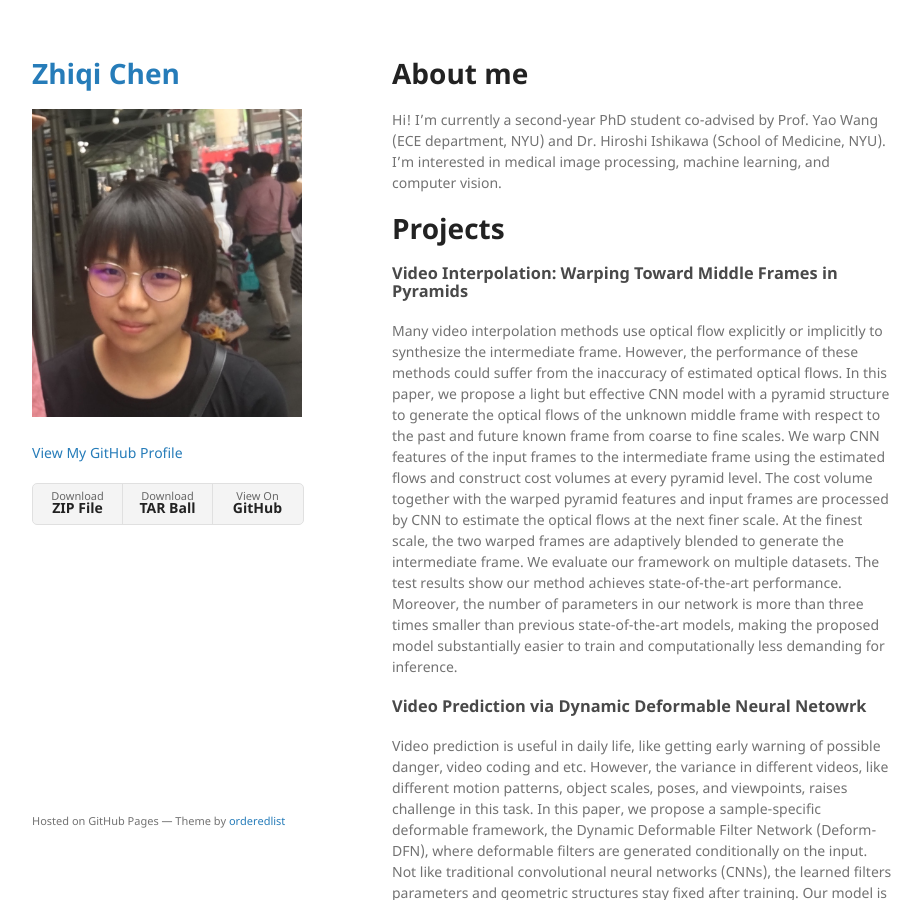
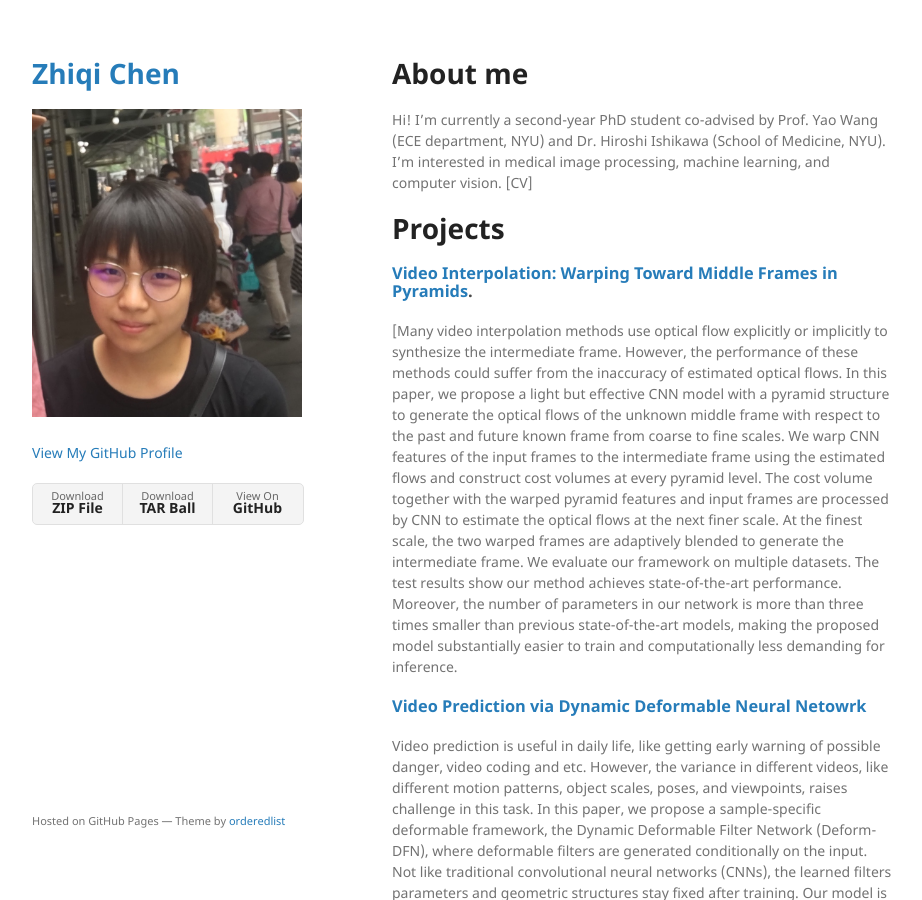
Before and after one commit to zhiqiiiiiii/zhiqiiiiiii.github.io, a Jekyll site: the page built from index.md, in a window 1280 px wide and 900 px high. Shown: the whole window, without its empty margins (178-1100 px from the left). Built offline with Jekyll 4.4.1, drawn with Linux system fonts in a browser that asks for light colours; the repository's description, which GitHub fills in, is left out; our own code applies the rules of GitHub Pages for plain Markdown files.

Commit message:
change theme

```diff
--- a/index.md
+++ b/index.md
@@ -4,15 +4,15 @@ layout: default
 
 # About me
 
-Hi! I'm currently a second-year PhD student co-advised by Prof. Yao Wang (ECE department, NYU) and Dr. Hiroshi Ishikawa (School of Medicine, NYU). I'm interested in medical image processing, machine learning, and computer vision.
+Hi! I'm currently a second-year PhD student co-advised by Prof. Yao Wang (ECE department, NYU) and Dr. Hiroshi Ishikawa (School of Medicine, NYU). I'm interested in medical image processing, machine learning, and computer vision. [CV]
 
 # Projects
 
-### Video Interpolation: Warping Toward Middle Frames in Pyramids
-Many video interpolation methods use optical flow explicitly or implicitly to synthesize the intermediate frame. However, the performance of these methods could suffer from the inaccuracy of estimated optical flows. In this paper, we propose a light but effective CNN model with a pyramid structure to generate the optical flows of the unknown middle frame with respect to the past and future known frame from coarse to fine scales. We warp CNN features of the input frames to the intermediate frame using the estimated flows and construct cost volumes at every pyramid level. The cost volume together with the warped pyramid features and input frames are processed by CNN to estimate the optical flows at the next finer scale. At the finest scale, the two warped frames are adaptively blended to generate the intermediate frame. We evaluate our framework on multiple datasets. The test results show our method achieves state-of-the-art performance. Moreover, the number of parameters in our network is more than three times smaller than previous state-of-the-art models, making the proposed model substantially easier to train and computationally less demanding for inference.
+### [Video Interpolation: Warping Toward Middle Frames in Pyramids](./proj_video_interp.html).
+[Many video interpolation methods use optical flow explicitly or implicitly to synthesize the intermediate frame. However, the performance of these methods could suffer from the inaccuracy of estimated optical flows. In this paper, we propose a light but effective CNN model with a pyramid structure to generate the optical flows of the unknown middle frame with respect to the past and future known frame from coarse to fine scales. We warp CNN features of the input frames to the intermediate frame using the estimated flows and construct cost volumes at every pyramid level. The cost volume together with the warped pyramid features and input frames are processed by CNN to estimate the optical flows at the next finer scale. At the finest scale, the two warped frames are adaptively blended to generate the intermediate frame. We evaluate our framework on multiple datasets. The test results show our method achieves state-of-the-art performance. Moreover, the number of parameters in our network is more than three times smaller than previous state-of-the-art models, making the proposed model substantially easier to train and computationally less demanding for inference.
 
-### Video Prediction via Dynamic Deformable Neural Netowrk
+### [Video Prediction via Dynamic Deformable Neural Netowrk](./proj_video_extrp.html)
 Video prediction is useful in daily life, like getting early warning of possible danger, video coding and etc. However, the variance in different videos, like different motion patterns, object scales, poses, and viewpoints, raises challenge in this task. In this paper, we propose a sample-specific deformable framework, the Dynamic Deformable Filter Network (Deform-DFN), where deformable filters are generated conditionally on the input. Not like traditional convolutional neural networks (CNNs), the learned filters parameters and geometric structures stay fixed after training. Our model is able to adapt to different samples so that it enhances the transformation modeling capability of CNNs. The Deform-DFN consists of a parameter filter generating network that learns to produce sample specific filter and offsets, and a dynamic deformable filtering layer that applied those sample-specific filters and offsets on the input to get the predicted frames. We demonstrated the effectiveness of our framework in video prediction tasks on Moving MNIST dataset. Our deform-DFN is able to produce better prediction than dynamic filter networks with smaller kernel size.
 
-### Macular GCIPL Thickness Map Prediction via Time-Aware Convolutional LSTM
+### [Macular GCIPL Thickness Map Prediction via Time-Aware Convolutional LSTM](./proj_gcipl.html)
 Macular ganglion cell inner plexiform layer (GCIPL) thickness is an important biomarker for clinical managements of glaucoma. Clinical analysis of GCIPL progression uses averaged thickness only, which easily washes out small changes and reveals no spatial patterns. This is the first work to predict the 2D GCIPL thickness map. We propose a novel Time-aware Convolutional Long Short-Term Memory (TC-LSTM) unit to decompose memories into the short-term and long-term memories and exploit time intervals to penalize the short-term memory. TC-LSTM unit is incorporated into an auto-encoder-decoder so that the end-to-end model can handle irregular sampling intervals of longitudinal GCIPL thickness map sequences and capture both spatial and temporal correlations. Experiments show the superiority of the proposed model over the traditional method.
```
Also changed, not shown: proj_gcipl.md (added, +9 -0 lines), proj_video_extra.md (added, +9 -0 lines), proj_video_interp.md (added, +9 -0 lines), 2 other files.
